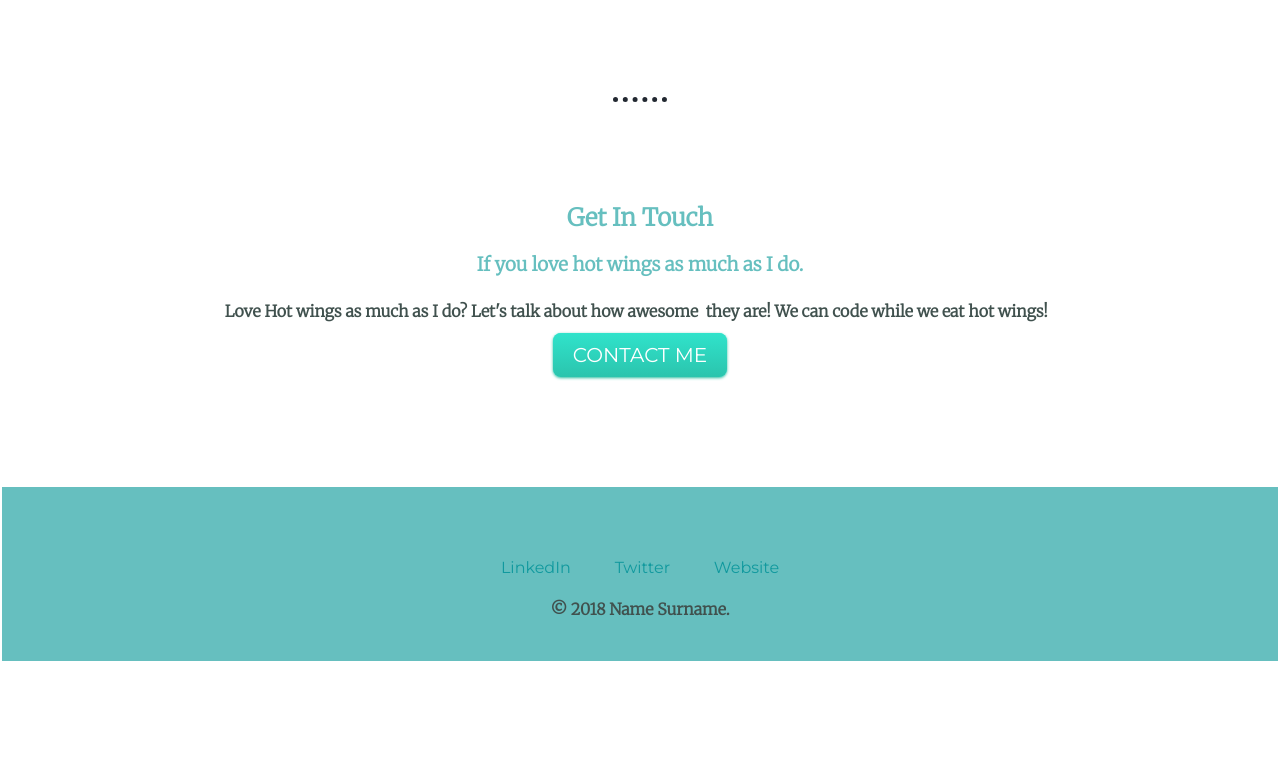
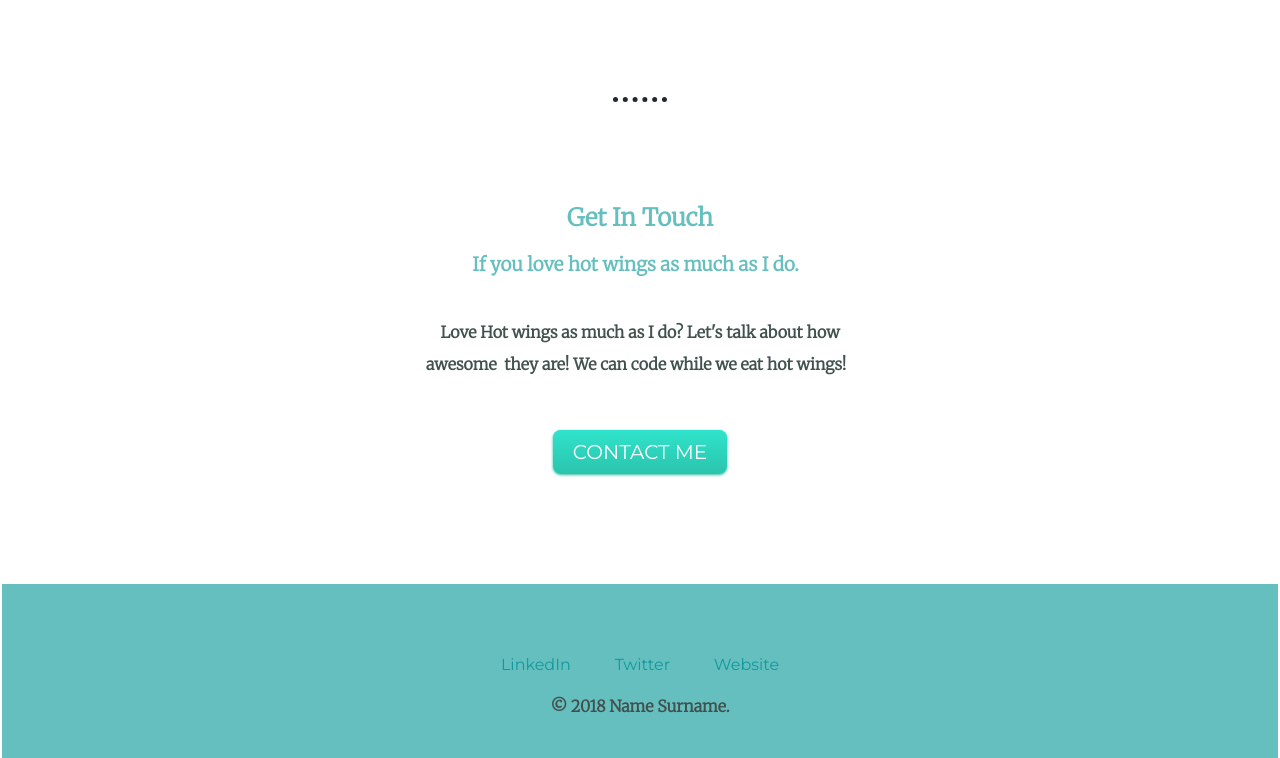
Before and after one commit to jatin-001/css, a plain HTML site: page index.html in a window 1280 px wide. Shown: the part 1688-2446 px from the top of the page. Before the commit the page ends 2349 px from the top, so only its background shows below. Drawn offline with Linux system fonts and the light colour scheme.

Commit message:
Add files via upload

```diff
--- a/index.html
+++ b/index.html
@@ -33,8 +33,8 @@
   <hr>
   <div class="contact-me">
     <h2>Get In Touch</h2>
-    <h3>If you love hot wings as much as I do.</h3>
-    <p>Love Hot wings as much as I do? Let's talk about how awesome&nbsp; they are! We can code while we eat hot wings!&nbsp;&nbsp;</p>
+    <h3>If you love hot wings as much as I do.&nbsp;&nbsp;</h3>
+    <p class="contact_message">Love Hot wings as much as I do? Let's talk about how awesome&nbsp; they are! We can code while we eat hot wings!&nbsp;&nbsp;</p>
     <a class="btn" href="mailto:name@email.com">CONTACT ME</a>
 	<br>
 	  <br>
@@ -43,7 +43,7 @@
 <div class="bottom_container">
 	<br>
 	<a href="https://www.linkedin.com/" class="footer-link" style="width: auto">LinkedIn</a> <a class="footer-link" href="https://twitter.com/">Twitter</a> <a class="footer-link" href="https://www.appbrewery.co/">Website</a>
-  <p>© 2018 Name Surname.</p>
+  <p class="footer_message">© 2018 Name Surname.</p>
 </div>
 </body>
 </html>
```
